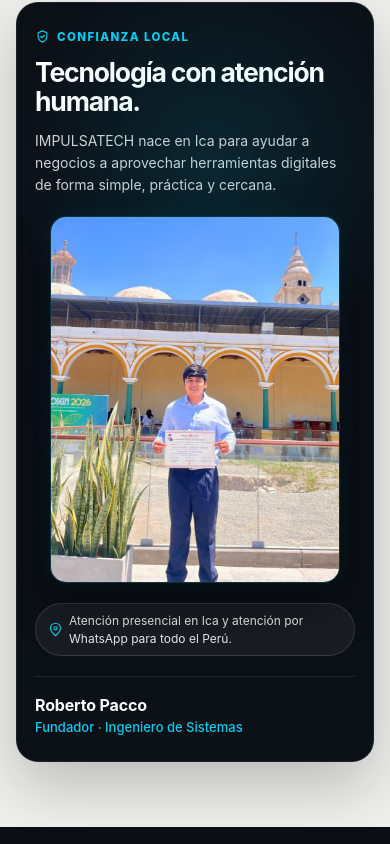
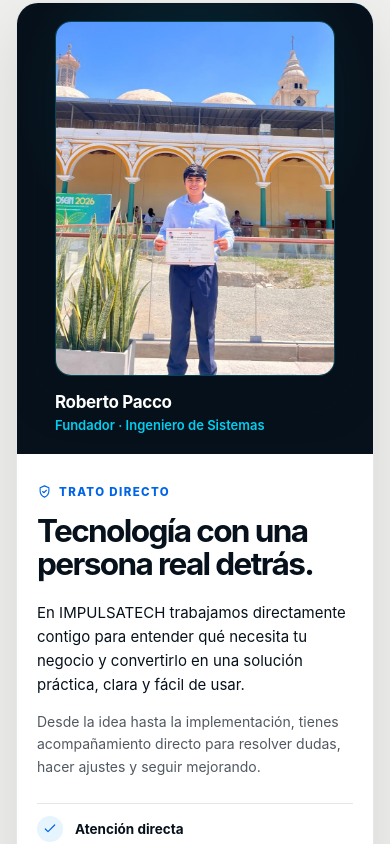
Before and after one commit to robertopacco/impulsatech-landing, a Next.js app: page / in a window 390 px wide. Shown: the part 8540-9384 px from the top of the page. Built offline with nearby package versions, Linux system fonts and the light colour scheme.

Commit message:
Mejora seccion de confianza de IMPULSATECH

```diff
--- a/app/globals.css
+++ b/app/globals.css
@@ -966,40 +966,39 @@ button { cursor: pointer; }
 }
 /* SECCIÓN DE CONFIANZA */
 .trust-section {
-  padding: 20px 0 110px;
+  padding: 24px 0 120px;
   background: #eff0ed;
 }
 
 .trust-card {
-  background: #0b0f16;
-  color: white;
-  border-radius: 28px;
-  padding: 52px 48px;
-  border: 1px solid rgba(255, 255, 255, .08);
-  box-shadow: 0 24px 60px rgba(0, 0, 0, .22);
   position: relative;
   overflow: hidden;
   display: grid;
-  grid-template-columns: minmax(0, 1.18fr) minmax(0, 0.82fr);
-  gap: 52px;
-  align-items: center;
+  grid-template-columns: minmax(320px, .82fr) minmax(0, 1.18fr);
+  min-width: 0;
+  border: 1px solid rgba(7, 17, 27, .1);
+  border-radius: 30px;
+  background: #ffffff;
+  box-shadow: 0 24px 64px rgba(7, 17, 27, .1);
 }
 
 .trust-card::before {
   content: "";
   position: absolute;
-  width: 420px;
-  height: 420px;
-  border-radius: 50%;
-  right: -50px;
-  top: -50px;
-  background: radial-gradient(circle, rgba(0, 207, 240, .12), transparent 70%);
+  top: 0;
+  right: 0;
+  width: 180px;
+  height: 3px;
+  background: linear-gradient(90deg, #0064E8, #00CFF0);
   pointer-events: none;
 }
 
 .trust-info-col {
+  min-width: 0;
+  padding: 64px clamp(42px, 5vw, 72px);
   display: flex;
   flex-direction: column;
+  justify-content: center;
   position: relative;
   z-index: 2;
 }
@@ -1012,101 +1011,113 @@ button { cursor: pointer; }
   font-weight: 800;
   letter-spacing: .12em;
   text-transform: uppercase;
-  color: var(--brand-cyan);
+  color: #0064E8;
 }
 
 .trust-card h2 {
+  max-width: 620px;
+  margin: 16px 0 0;
+  font-size: clamp(36px, 4.1vw, 52px);
+  line-height: 1.04;
+  letter-spacing: -.052em;
+  color: #07111B;
+  font-weight: 750;
+}
+
+.trust-text {
+  max-width: 610px;
   margin: 14px 0 0;
-  font-size: clamp(30px, 3.8vw, 42px);
-  line-height: 1.1;
-  letter-spacing: -.045em;
-  color: white;
-  font-weight: 750;
-}
-
-.trust-text {
-  margin: 16px 0 0;
-  max-width: 520px;
-  color: rgba(255, 255, 255, .82);
-  font-size: 15.5px;
-  line-height: 1.65;
-}
-
-.trust-location-tag {
-  display: inline-flex;
-  align-items: center;
-  gap: 8px;
+  color: rgba(7, 17, 27, .7);
+  font-size: 15px;
+  line-height: 1.68;
+}
+
+.trust-text--lead {
   margin-top: 24px;
-  padding: 8px 16px;
-  border-radius: 999px;
-  background: rgba(255, 255, 255, .06);
-  border: 1px solid rgba(255, 255, 255, .12);
-  font-size: 13px;
-  color: rgba(255, 255, 255, .9);
-  align-self: flex-start;
-}
-
-.trust-location-tag svg {
-  color: var(--brand-cyan);
+  color: #07111B;
+  font-size: 17px;
+  line-height: 1.62;
+}
+
+.trust-points {
+  margin: 30px 0 0;
+  padding: 0;
+  border-top: 1px solid rgba(7, 17, 27, .1);
+  list-style: none;
+}
+
+.trust-points li {
+  min-height: 48px;
+  padding: 12px 0;
+  display: flex;
+  align-items: center;
+  gap: 12px;
+  border-bottom: 1px solid rgba(7, 17, 27, .1);
+  color: #07111B;
+  font-size: 14px;
+  font-weight: 700;
+}
+
+.trust-points svg {
+  width: 26px;
+  height: 26px;
+  padding: 5px;
+  border-radius: 50%;
+  background: rgba(0, 143, 240, .1);
+  color: #0064E8;
   flex-shrink: 0;
 }
 
-.trust-signature {
-  margin-top: 32px;
-  padding-top: 24px;
-  border-top: 1px solid rgba(255, 255, 255, .1);
-  display: flex;
-  flex-direction: column;
-  gap: 4px;
-}
-
-.trust-signature strong {
-  display: block;
-  font-size: 16px;
-  font-weight: 750;
-  color: white;
-  letter-spacing: -.01em;
-}
-
-.trust-signature span {
-  display: block;
-  font-size: 13px;
-  color: var(--brand-cyan);
-  font-weight: 550;
+.trust-location-note {
+  margin-top: 22px;
+  display: flex;
+  align-items: flex-start;
+  gap: 9px;
+  color: rgba(7, 17, 27, .62);
+  font-size: 12.5px;
+  line-height: 1.5;
+}
+
+.trust-location-note svg {
+  margin-top: 1px;
+  color: #008FF0;
+  flex-shrink: 0;
 }
 
 /* FOTOGRAFÍA PROFESIONAL ROBERTO PACCO */
 .trust-photo-col {
+  min-width: 0;
+  margin: 0;
+  padding: 32px;
   position: relative;
-  display: flex;
+  z-index: 2;
+  display: flex;
+  flex-direction: column;
+  align-items: center;
   justify-content: center;
-  align-items: center;
-  width: 100%;
-  z-index: 2;
+  background: #07111B;
 }
 
 .trust-photo-col::before {
   content: "";
   position: absolute;
-  width: 280px;
-  height: 280px;
-  border-radius: 50%;
-  background: radial-gradient(circle, rgba(0, 207, 240, 0.14), transparent 70%);
-  filter: blur(28px);
+  inset: 0;
+  background: radial-gradient(circle at 50% 22%, rgba(0, 207, 240, .15), transparent 45%);
   pointer-events: none;
 }
 
 .trust-photo-frame {
   position: relative;
+  z-index: 1;
   width: 100%;
-  max-width: 360px;
+  max-width: 380px;
   aspect-ratio: 794 / 1007;
+  overflow: hidden;
+  display: flex;
+  border: 1px solid rgba(0, 207, 240, .28);
   border-radius: 20px;
-  overflow: hidden;
-  border: 1px solid rgba(0, 207, 240, 0.22);
-  box-shadow: 0 20px 48px rgba(0, 0, 0, 0.45), 0 0 24px rgba(0, 207, 240, 0.08);
-  background: #070a10;
-  display: flex;
+  background: #07111B;
+  box-shadow: 0 20px 44px rgba(7, 17, 27, .35);
 }
 
 .trust-photo-img {
@@ -1115,6 +1126,31 @@ button { cursor: pointer; }
   object-fit: cover;
   object-position: center center;
   display: block;
+}
+
+.trust-signature {
+  position: relative;
+  z-index: 1;
+  width: min(100%, 380px);
+  margin-top: 20px;
+  display: flex;
+  flex-direction: column;
+  gap: 5px;
+}
+
+.trust-signature strong {
+  display: block;
+  font-size: 18px;
+  font-weight: 750;
+  color: #ffffff;
+  letter-spacing: -.02em;
+}
+
+.trust-signature span {
+  display: block;
+  font-size: 13px;
+  color: #00CFF0;
+  font-weight: 600;
 }
 
 /* CONTACTO */
@@ -1195,8 +1231,10 @@ footer { background: #080b10; color: white; border-top: 1px solid rgba(255,255,2
   .services-track { grid-template-columns: repeat(3,1fr); }
   .inside-grid, .contact-grid { gap: 50px; }
   .system-visual { transform: scale(.9); transform-origin: center; }
-  .trust-card { gap: 36px; padding: 42px 36px; }
-  .trust-photo-frame { max-width: 320px; }
+  .trust-card { grid-template-columns: minmax(300px, .86fr) minmax(0, 1.14fr); }
+  .trust-info-col { padding: 52px 38px; }
+  .trust-photo-col { padding: 28px; }
+  .trust-photo-frame { max-width: 340px; }
 }
 
 /* RESPONSIVE MOBILE / SMALL TABLET (<= 820px) */
@@ -1477,54 +1515,26 @@ footer { background: #080b10; color: white; border-top: 1px solid rgba(255,255,2
 
   /* CONFIANZA MOBILE */
   .trust-card {
-    display: flex;
-    flex-direction: column;
-    padding: 36px 26px;
+    grid-template-columns: 1fr;
     border-radius: 24px;
-    gap: 0;
   }
   .trust-info-col {
-    display: contents;
-  }
-  .trust-badge {
-    order: 1;
-    align-self: flex-start;
+    padding: 38px 34px 42px;
   }
   .trust-card h2 {
-    order: 2;
-    margin-top: 14px;
     font-size: clamp(26px, 6.5vw, 36px);
   }
-  .trust-text {
-    order: 3;
-    margin-top: 14px;
-    font-size: 15px;
-    max-width: 100%;
-  }
   .trust-photo-col {
-    order: 4;
-    margin: 24px 0 22px;
-    width: 100%;
+    padding: 28px 28px 26px;
   }
   .trust-photo-frame {
     width: 100%;
-    max-width: 320px;
+    max-width: 340px;
     margin: 0 auto;
     border-radius: 18px;
   }
-  .trust-location-tag {
-    order: 5;
-    margin-top: 0;
-    margin-bottom: 24px;
-    font-size: 12.5px;
-    line-height: 1.45;
-    align-self: flex-start;
-  }
   .trust-signature {
-    order: 6;
-    margin-top: 0;
-    padding-top: 20px;
-    width: 100%;
+    width: min(100%, 340px);
   }
 
   .footer-grid { grid-template-columns: 1fr; align-items: start; }
@@ -1774,13 +1784,18 @@ footer { background: #080b10; color: white; border-top: 1px solid rgba(255,255,2
   .case-photo figcaption { right: 12px; bottom: 12px; left: 12px; max-width: calc(100% - 24px); }
 
   .trust-section { padding: 10px 0 65px; }
-  .trust-card { padding: 26px 18px; border-radius: 22px; }
-  .trust-card h2 { font-size: clamp(23px, 6.8vw, 29px); }
-  .trust-text { font-size: 14px; line-height: 1.55; }
-  .trust-photo-col { margin: 20px 0; }
-  .trust-photo-frame { width: 100%; max-width: 290px; border-radius: 16px; }
-  .trust-location-tag { font-size: 12px; padding: 8px 12px; gap: 6px; margin-bottom: 20px; }
-  .trust-signature { margin-top: 0; padding-top: 18px; }
+  .trust-card { border-radius: 22px; }
+  .trust-photo-col { padding: 18px 18px 21px; }
+  .trust-photo-frame { width: 100%; max-width: 280px; border-radius: 16px; }
+  .trust-signature { width: min(100%, 280px); margin-top: 16px; }
+  .trust-signature strong { font-size: 17px; }
+  .trust-info-col { padding: 30px 20px 34px; }
+  .trust-card h2 { font-size: clamp(28px, 8.1vw, 34px); }
+  .trust-text { font-size: 14px; line-height: 1.6; }
+  .trust-text--lead { margin-top: 20px; font-size: 15px; }
+  .trust-points { margin-top: 25px; }
+  .trust-points li { font-size: 13.5px; }
+  .trust-location-note { margin-top: 19px; font-size: 12px; }
 
   .contact-form { padding: 22px 18px; gap: 14px; }
   .btn.full { min-height: 48px; font-size: 14px; }
--- a/app/page.tsx
+++ b/app/page.tsx
@@ -1110,38 +1110,46 @@ export default function Home() {
         </div>
       </section>
 
-      <section className="trust-section">
+      <section className="trust-section" aria-labelledby="trust-title">
         <div className="shell">
           <div className="trust-card">
-            <div className="trust-info-col">
-              <div className="trust-badge">
-                <Icon name="shield" size={15} /> CONFIANZA LOCAL
-              </div>
-              <h2>Tecnología con atención humana.</h2>
-              <p className="trust-text">
-                IMPULSATECH nace en Ica para ayudar a negocios a aprovechar herramientas digitales de forma simple, práctica y cercana.
-              </p>
-              <div className="trust-location-tag">
-                <Icon name="pin" size={15} />
-                <span>Atención presencial en Ica y atención por WhatsApp para todo el Perú.</span>
-              </div>
-              <div className="trust-signature">
-                <strong>Roberto Pacco</strong>
-                <span>Fundador · Ingeniero de Sistemas</span>
-              </div>
-            </div>
-
-            <div className="trust-photo-col">
+            <figure className="trust-photo-col">
               <div className="trust-photo-frame">
                 <Image
                   src="/marca/roberto-pacco-titulo.jpg"
-                  alt="Roberto Pacco - Fundador e Ingeniero de Sistemas de IMPULSATECH"
+                  alt="Roberto Pacco sosteniendo su título profesional de Ingeniero de Sistemas"
                   width={794}
                   height={1007}
                   className="trust-photo-img"
-                  sizes="(max-width: 820px) 90vw, 380px"
+                  sizes="(max-width: 560px) 280px, (max-width: 820px) 340px, 380px"
                   priority={false}
                 />
+              </div>
+              <figcaption className="trust-signature">
+                <strong>Roberto Pacco</strong>
+                <span>Fundador · Ingeniero de Sistemas</span>
+              </figcaption>
+            </figure>
+
+            <div className="trust-info-col">
+              <div className="trust-badge">
+                <Icon name="shield" size={15} /> TRATO DIRECTO
+              </div>
+              <h2 id="trust-title">Tecnología con una persona real detrás.</h2>
+              <p className="trust-text trust-text--lead">
+                En IMPULSATECH trabajamos directamente contigo para entender qué necesita tu negocio y convertirlo en una solución práctica, clara y fácil de usar.
+              </p>
+              <p className="trust-text">
+                Desde la idea hasta la implementación, tienes acompañamiento directo para resolver dudas, hacer ajustes y seguir mejorando.
+              </p>
+              <ul className="trust-points" aria-label="Compromisos de atención">
+                <li><Icon name="check" size={16} /><span>Atención directa</span></li>
+                <li><Icon name="check" size={16} /><span>Soluciones adaptadas al negocio</span></li>
+                <li><Icon name="check" size={16} /><span>Acompañamiento después de la entrega</span></li>
+              </ul>
+              <div className="trust-location-note">
+                <Icon name="pin" size={16} />
+                <span>Atención presencial en Ica y por WhatsApp para todo el Perú.</span>
               </div>
             </div>
           </div>
```
